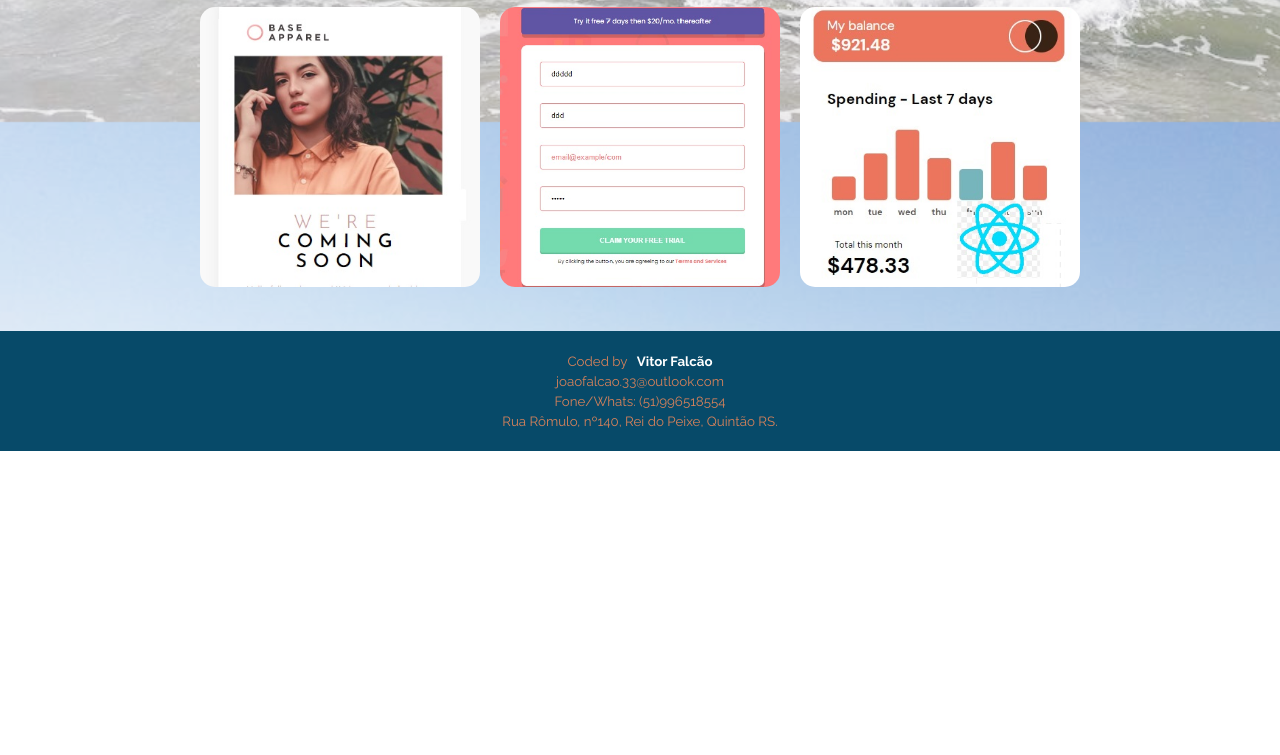
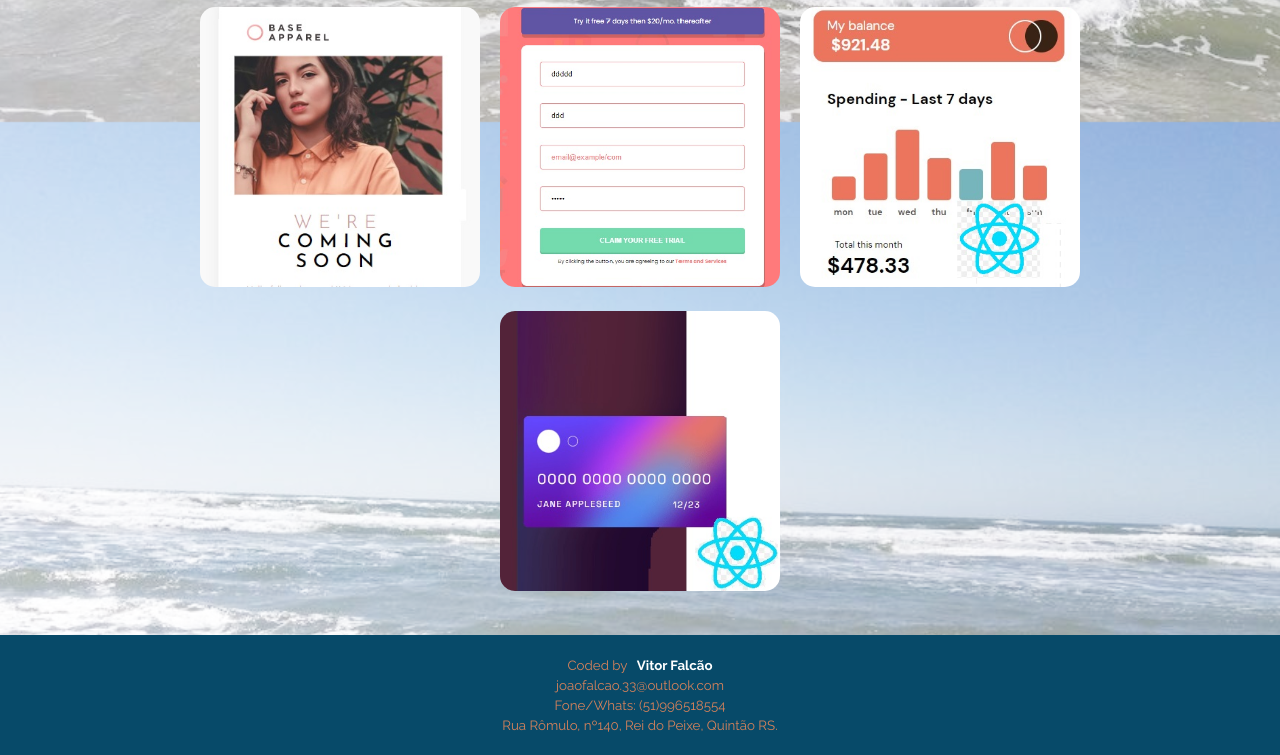
Before and after one commit to vitorhub/meusite, a plain HTML site: page index.html in a window 1280 px wide. Shown: the part 1478-2233 px from the top of the page. Before the commit the page ends 1929 px from the top, so only its background shows below. Drawn offline with Linux system fonts and the light colour scheme; a web font is replaced by a local one.

Commit message:
Segundo projeto com react desafio frontend mentor

```diff
--- a/index.html
+++ b/index.html
@@ -124,6 +124,11 @@
                     <img class="imagem-projeto" src="imagens/projeto-seis.jpg" alt="projeto seis">
                 </a>
             </div>
+            <div class="item 7">
+                <a href="https://vitorhub.github.io/frontendmentor-interactive-card/" target="_blank">
+                    <img class="imagem-projeto" src="imagens/projeto-sete.jpg" alt="projeto sete">
+                </a>
+            </div>
         </div>
 
     </section>
```
Also changed, not shown: imagens/Animação.gif (added), imagens/projeto-sete.jpg (added), imagens/seis.gif (added).
